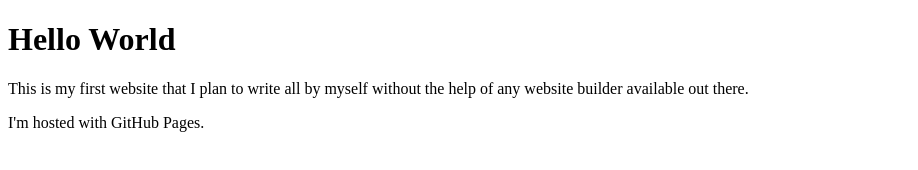
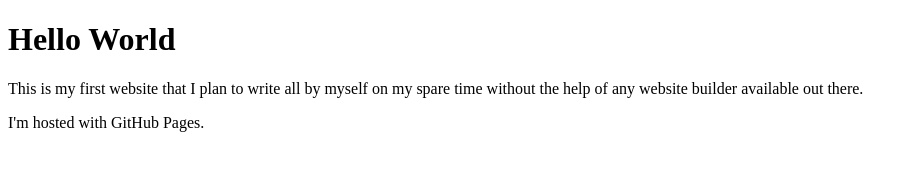
Before and after one commit to RenaudHoule/RenaudHoule.github.io, a plain HTML site: page index.html in a window 1280 px wide. Shown: the whole page, without its empty margins (0-918 px from the left). Drawn offline with Linux system fonts and the light colour scheme.

Commit message:
update index.html

```diff
--- a/index.html
+++ b/index.html
@@ -2,7 +2,7 @@
 <html>
 <body>
 <h1>Hello World</h1>
-<p>This is my first website that I plan to write all by myself without the help of any website builder available out there.</p>
+<p>This is my first website that I plan to write all by myself on my spare time without the help of any website builder available out there.</p>
 <p>I'm hosted with GitHub Pages.</p>
 </body>
 </html>
```
